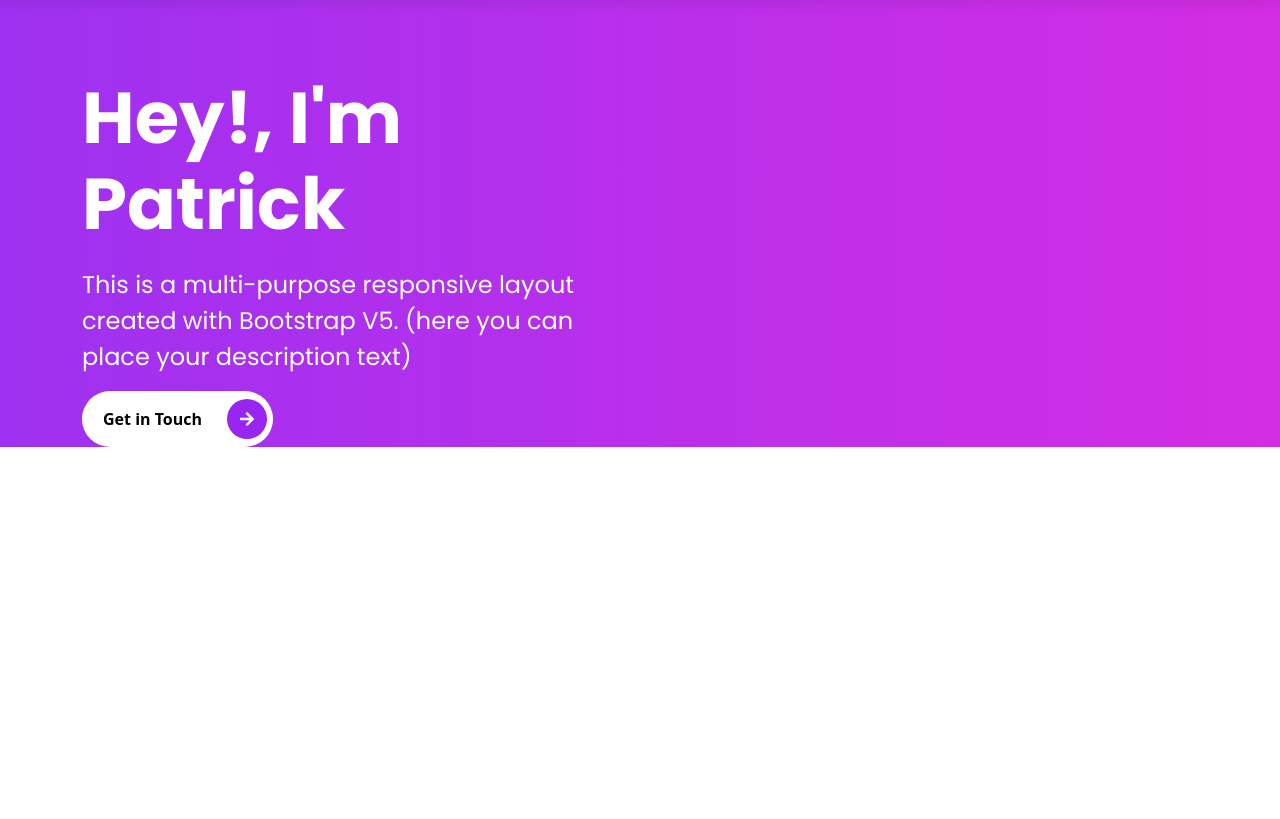
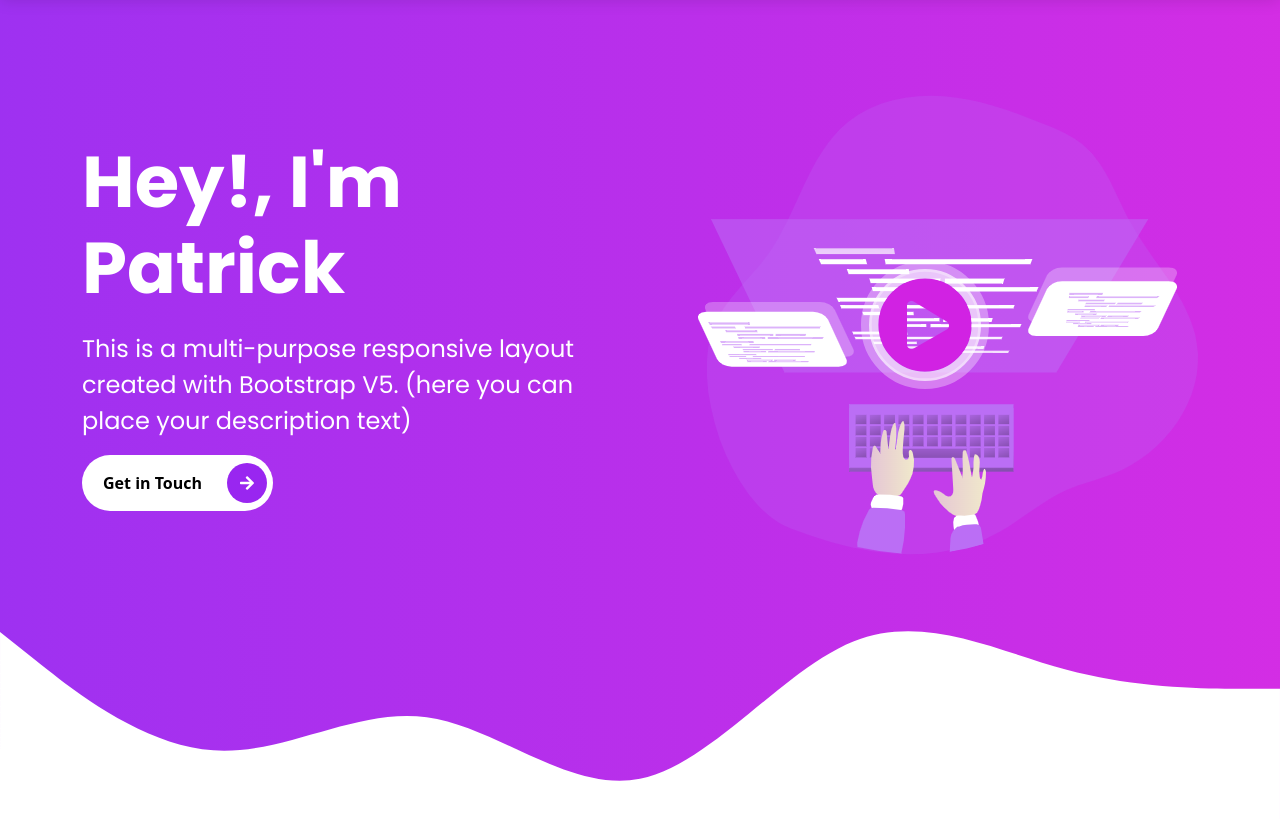
Before and after one commit to LuciusVH/BS5-and-SASS, a website: page index.html in a window 1280 px wide. Shown: the part 85-904 px from the top of the page. Before the commit the page ends 800 px from the top, so only its background shows below. Drawn offline with nearby package versions, Linux system fonts and the light colour scheme.

Commit message:
created hero img section + video btn & animation

```diff
--- a/index.html
+++ b/index.html
@@ -52,6 +52,7 @@
     <section id="home" class="intro-section">
       <div class="container">
         <div class="row align-items-center text-white">
+          <!-- START THE CONTENT FOR THE INTRO -->
           <div class="col-md-6 intros">
             <h1 class="display-2">
               <span class="display-2--intro">Hey!, I'm Patrick</span>
@@ -61,9 +62,22 @@
               <span><i class="fas fa-arrow-right"></i></span>
             </button>
           </div>
-          <div class="col-md-6 intros"></div>
+          <!-- START THE CONTENT FOR THE VIDEO -->
+          <div class="col-md-6 intros text-end">
+            <div class="video-box">
+              <img src="images/arts/intro-section-illustration.png" alt="video illustration" class="img-fluid">
+              <a href="#" class="position-absolute top-50 start-50 translate-middle">
+                <span>
+                  <i class="fas fa-play-circle"></i>
+                </span>
+                <span class="border-animation border-animation--border-1"></span>
+                <span class="border-animation border-animation--border-2"></span>
+              </a>
+            </div>
+          </div>
         </div>
       </div>
+      <svg xmlns="http://www.w3.org/2000/svg" viewBox="0 0 1440 320"><path fill="#fff" fill-opacity="1" d="M0,64L40,96C80,128,160,192,240,197.3C320,203,400,149,480,160C560,171,640,245,720,229.3C800,213,880,107,960,74.7C1040,43,1120,85,1200,106.7C1280,128,1360,128,1400,128L1440,128L1440,320L1400,320C1360,320,1280,320,1200,320C1120,320,1040,320,960,320C880,320,800,320,720,320C640,320,560,320,480,320C400,320,320,320,240,320C160,320,80,320,40,320L0,320Z"></path></svg>
     </section>
 
     <script src="https://cdn.jsdelivr.net/npm/bootstrap@5.1.3/dist/js/bootstrap.bundle.min.js" integrity="sha384-ka7Sk0Gln4gmtz2MlQnikT1wXgYsOg+OMhuP+IlRH9sENBO0LRn5q+8nbTov4+1p" crossorigin="anonymous"></script>
--- a/scss/components/_animations.scss
+++ b/scss/components/_animations.scss
@@ -0,0 +1,11 @@
+// PULSE BORDER
+@keyframes pulse-border {
+  0% {
+    transform: scale(1);
+    opacity: 1;
+  }
+  100% {
+    transform: scale(1.5);
+    opacity: 0;
+  }
+}
--- a/scss/components/_mixins.scss
+++ b/scss/components/_mixins.scss
@@ -3,3 +3,11 @@
 @mixin gradient {
   background: linear-gradient(to right, rgba($primary, 0.95), rgba($secondary, 0.95));
 }
+
+// ABSOLUTE CENTER
+@mixin absoluteCenter {
+  position: absolute;
+  top: 50%;
+  left: 50%;
+  transform: translate(-50%, -50%);
+}
--- a/scss/sections/_intro-section.scss
+++ b/scss/sections/_intro-section.scss
@@ -6,3 +6,34 @@
   width: 100%;
   height: 100%;
 }
+
+.intros {
+  .video-box {
+    position: relative;
+    a {
+      span {
+        i {
+          font-size: 6rem;
+          color: $secondary;
+        }
+      }
+    }
+  }
+}
+
+.border-animation {
+  position: absolute;
+  top: 0;
+  left: 0;
+  width: 6rem;
+  height: 6rem;
+  border: 0.55rem solid $white;
+  border-radius: 50%;
+  animation: pulse-border 1.5s linear infinite;
+  &--border-1 {
+    animation-delay: 1s;
+  }
+  &--border-2 {
+    animation-delay: 1.5s;
+  }
+}
```
Also changed, not shown: assets/css/style.css, images/arts/intro-section-illustration.png (added), 1 other file.
